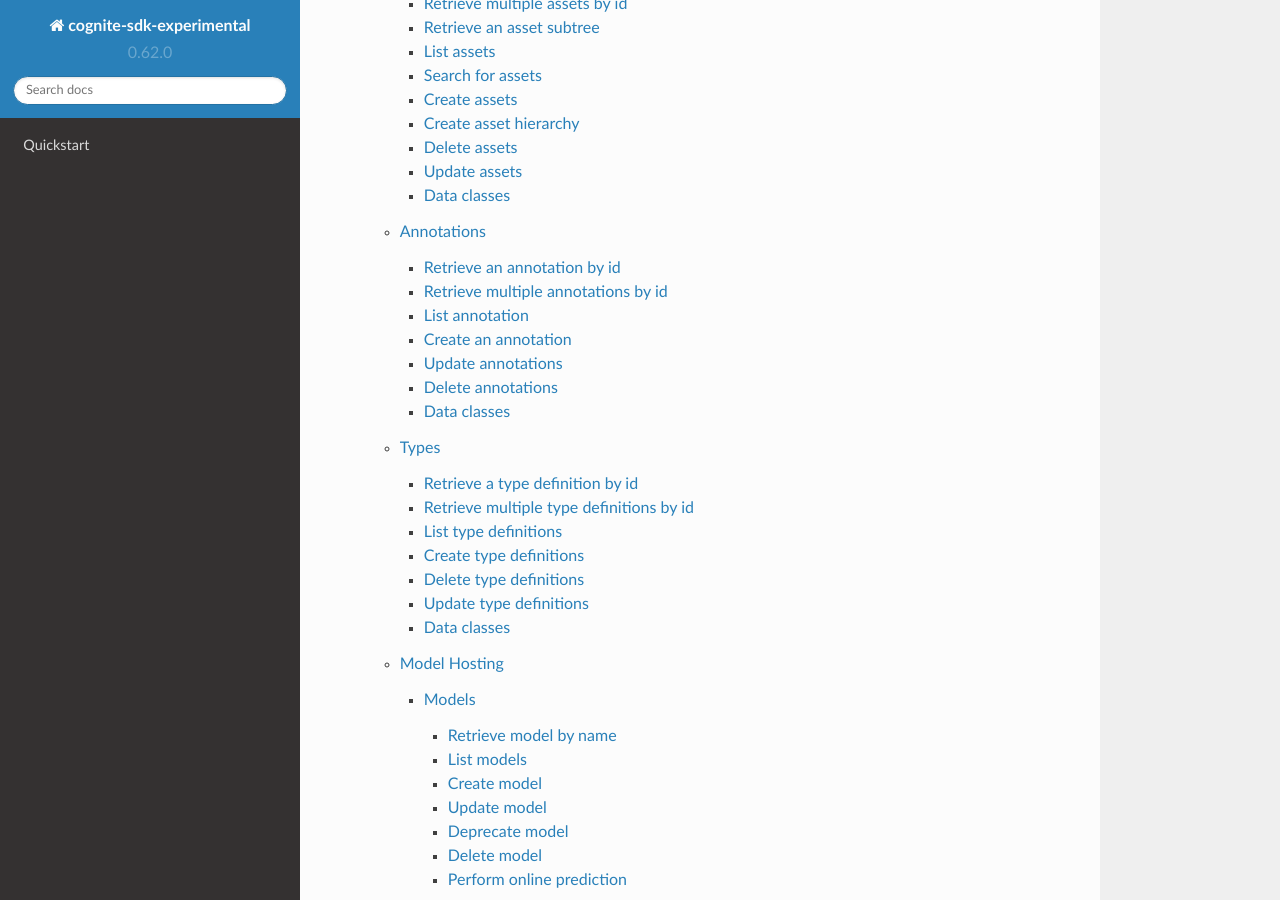
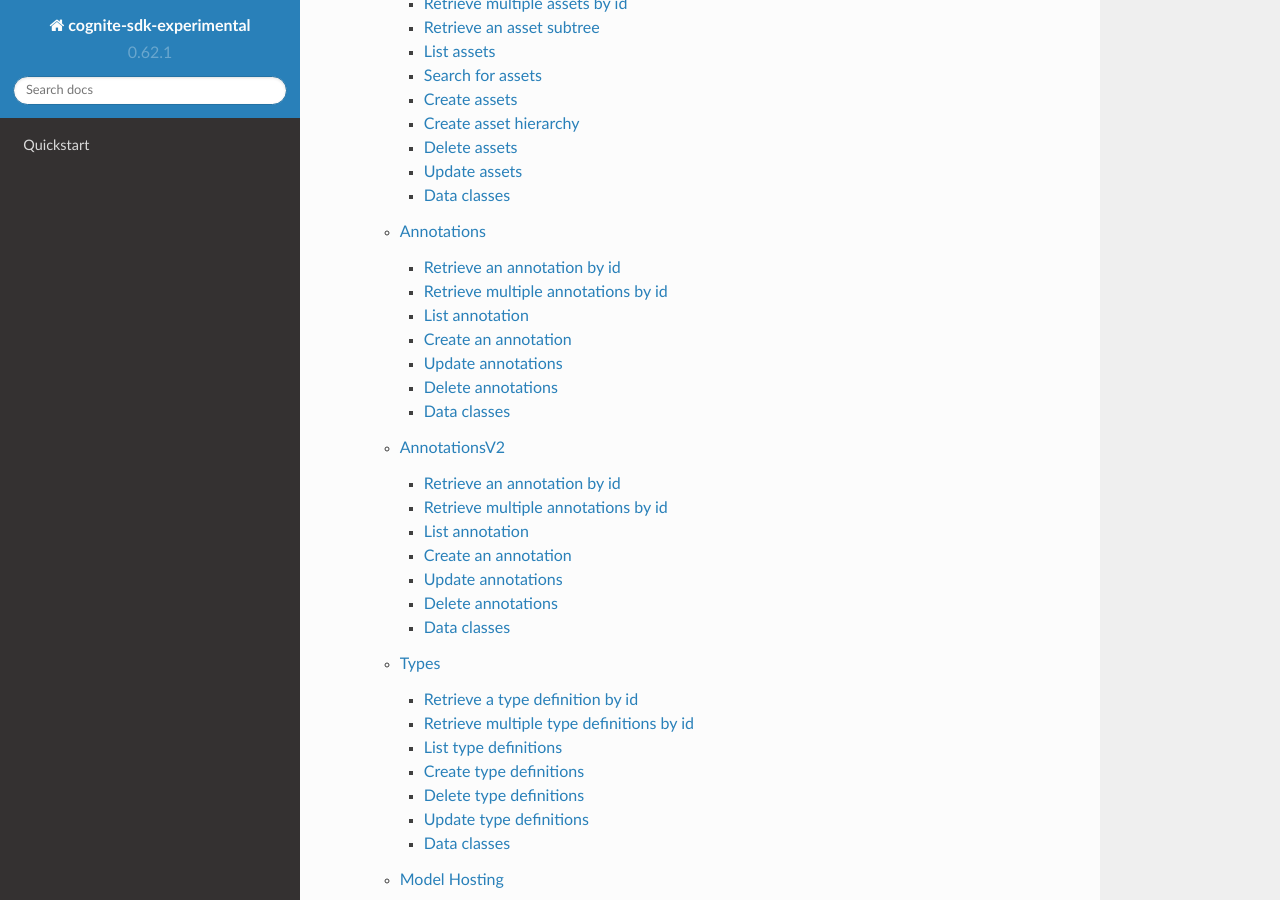
Before and after one commit to cognitedata/cognite-sdk-python-experimental, a Sphinx documentation site: the page built from docs/source/index.rst, in a window 1280 px wide and 900 px high, scrolled down 696 px. Built offline with Sphinx 7.4.7 and the Read the Docs theme 2.0.0, drawn with Linux system fonts in a browser that asks for light colours.

Commit message:
Link annotationsV2 docs and version bump

```diff
--- a/docs/source/cognite.rst
+++ b/docs/source/cognite.rst
@@ -11,7 +11,8 @@
 * client.assets_playground: `Assets`_ (Playground Assets API with Types and Labels support)
 * client.types: `Types`_
 * client.model_hosting = `Model Hosting`_
-* client.annotations: `Annotations`_
+* client.annotations: `Annotations`_ (Legacy Annotations, soon to be deprecated and replaced with new Annotations API (AnnotationsV2))
+* client.annotations_v2: `AnnotationsV2`_ (New Annotations API)
 * client.entity_matching: Extensions for entity matching `Create Entity Matching Pipeline`_
 * client.match_rules: New multi-field entity matching rules `Suggest match rules`_
 * client.pnid_parsing: `Detect entities in a PNID`_
@@ -106,6 +107,39 @@
 Data classes
 ^^^^^^^^^^^^
 .. automodule:: cognite.experimental.data_classes.annotations
+    :members:
+    :show-inheritance:
+
+AnnotationsV2
+-------------
+
+Retrieve an annotation by id
+^^^^^^^^^^^^^^^^^^^^^^^^^^^^^
+.. automethod:: cognite.experimental._api.annotations_v2.AnnotationsV2API.retrieve
+
+Retrieve multiple annotations by id
+^^^^^^^^^^^^^^^^^^^^^^^^^^^^^^^^^^^^^
+.. automethod:: cognite.experimental._api.annotations_v2.AnnotationsV2API.retrieve_multiple
+
+List annotation
+^^^^^^^^^^^^^^^^^^
+.. automethod:: cognite.experimental._api.annotations_v2.AnnotationsV2API.list
+
+Create an annotation
+^^^^^^^^^^^^^^^^^^^^^
+.. automethod:: cognite.experimental._api.annotations_v2.AnnotationsV2API.create
+
+Update annotations
+^^^^^^^^^^^^^^^^^^
+.. automethod:: cognite.experimental._api.annotations_v2.AnnotationsV2API.update
+
+Delete annotations
+^^^^^^^^^^^^^^^^^^^^
+.. automethod:: cognite.experimental._api.annotations_v2.AnnotationsV2API.delete
+
+Data classes
+^^^^^^^^^^^^
+.. automodule:: cognite.experimental.data_classes.annotations_v2
     :members:
     :show-inheritance:
 
--- a/pyproject.toml
+++ b/pyproject.toml
@@ -1,6 +1,6 @@
 [tool.poetry]
 name = "cognite-sdk-experimental"
-version = "0.62.0"
+version = "0.62.1"
 description = "Experimental additions to the Python SDK"
 authors = ["Sander Land <sander.land@cognite.com>"]
 
```
